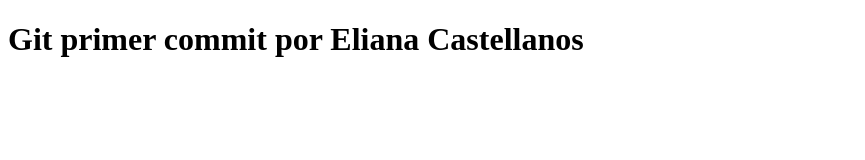
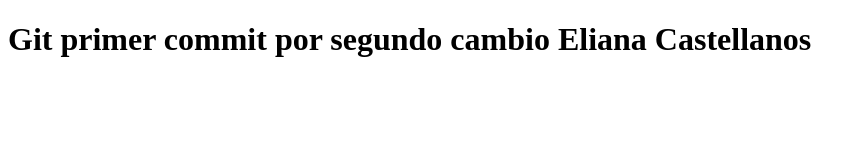
Before and after one commit to Elianacastellanos/git, a plain HTML site: page index.html in a window 1280 px wide. Shown: the whole page, without its empty margins (0-865 px from the left). Drawn offline with Linux system fonts and the light colour scheme.

```diff
--- a/index.html
+++ b/index.html
@@ -9,7 +9,8 @@
 
 <body>
 
-    <h1>Git primer commit por Eliana Castellanos</h1>
+    <h1>Git primer commit por  segundo cambio
+        Eliana Castellanos</h1>
 
 </body>
 
```
Also changed, not shown: style.css.txt (added).
